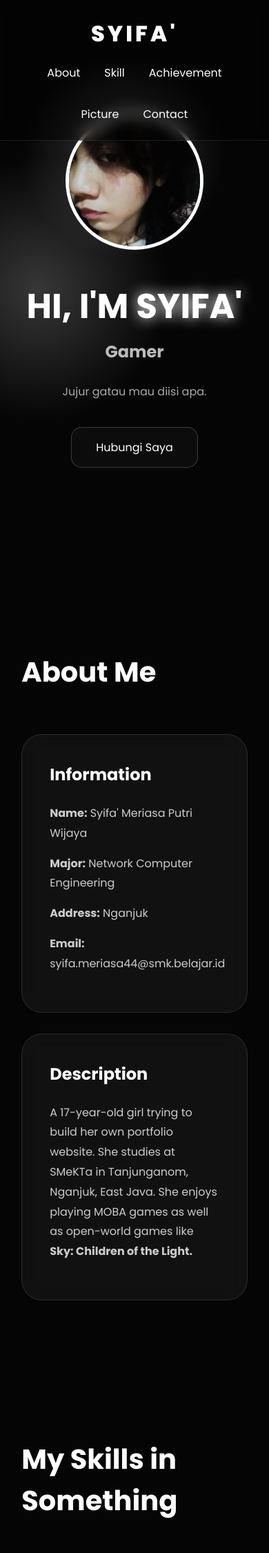
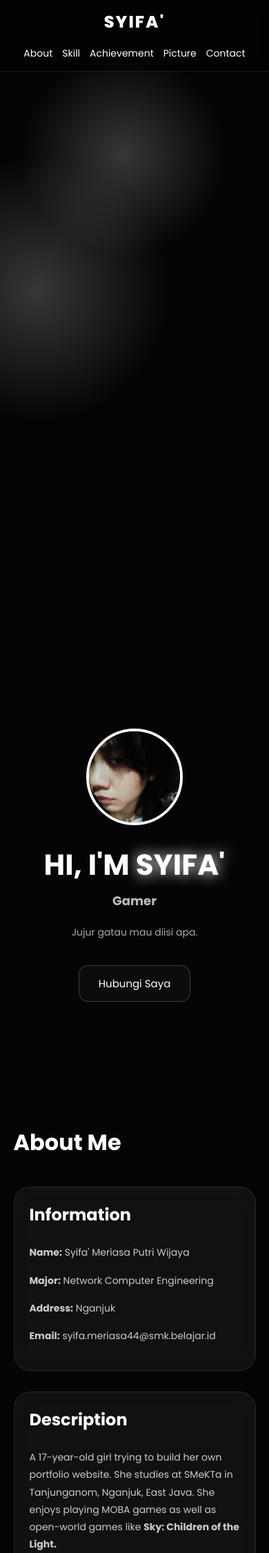
Before and after one commit to amewri4x/porto, a PHP site: page / in a window 390 px wide. Shown: the top 2251 px of the page at 69% size. Run offline with PHP 8.4, Linux system fonts and the light colour scheme.

Commit message:
Update style.css

```diff
--- a/style.css
+++ b/style.css
@@ -370,94 +370,262 @@ footer{
   border-top:1px solid rgba(255,255,255,.1);
 }
 
-/* RESPONSIVE */
+/* =========================
+   RESPONSIVE MOBILE FULL
+========================= */
 
 @media(max-width:900px){
 
+  /* NAVBAR */
+
   .navbar{
+    padding:16px 5%;
     flex-direction:column;
+    gap:15px;
+  }
+
+  .logo{
+    font-size:28px;
+    letter-spacing:2px;
+  }
+
+  .navbar ul{
+    display:flex;
+    flex-wrap:wrap;
+    justify-content:center;
+    gap:18px;
+  }
+
+  .navbar a{
+    font-size:15px;
+  }
+
+  /* HERO */
+
+  .hero{
+    padding:220px 20px 100px;
+    min-height:auto;
+  }
+
+  .profile{
+    width:160px;
+    height:160px;
+    border-width:4px;
+  }
+
+  .hero h1{
+    font-size:52px;
+    line-height:1.1;
+    margin-top:30px;
+  }
+
+  .typing{
+    font-size:22px;
+    height:auto;
+    margin-top:15px;
+  }
+
+  .hero p{
+    font-size:15px;
+    line-height:1.8;
+    margin-top:20px;
+    padding:0 5px;
+  }
+
+  .outline-btn{
+    padding:14px 28px;
+    font-size:15px;
+    border-radius:14px;
+  }
+
+  /* SECTION */
+
+  section{
+    padding:80px 5%;
+  }
+
+  .title{
+    margin-bottom:40px;
+  }
+
+  .title h1{
+    font-size:38px;
+  }
+
+  /* ABOUT */
+
+  .about-container{
+    grid-template-columns:1fr;
+  }
+
+  .card{
+    padding:28px;
+    border-radius:24px;
+  }
+
+  .card h2{
+    font-size:24px;
+  }
+
+  .card p{
+    font-size:14px;
+    line-height:1.8;
+  }
+
+  /* SKILLS */
+
+  .skill-top span{
+    font-size:14px;
+  }
+
+  .bar{
+    height:12px;
+  }
+
+  /* ACHIEVEMENT */
+
+  .achievement-container{
+    grid-template-columns:1fr;
+  }
+
+  .achievement-card{
+    padding:30px;
+    border-radius:24px;
+  }
+
+  .achievement-card h1{
+    font-size:52px;
+  }
+
+  /* PICTURE */
+
+  .picture-container{
+    grid-template-columns:1fr;
+  }
+
+  .picture-card{
+    border-radius:24px;
+  }
+
+  .picture-card img{
+    height:220px;
+  }
+
+  .picture-content{
+    padding:24px;
+  }
+
+  .picture-content h2{
+    font-size:24px;
+  }
+
+  .picture-content p{
+    font-size:14px;
+    line-height:1.7;
+  }
+
+  /* GALLERY */
+
+  .gallery{
     gap:20px;
   }
 
-  .navbar ul{
-    flex-wrap:wrap;
+  .gallery-item{
+    width:100%;
+    height:220px;
+    border-radius:20px;
+  }
+
+  /* CONTACT */
+
+  .socials{
     justify-content:center;
   }
 
-  .hero h1{
-    font-size:50px;
+  .socials a{
+    width:100%;
+    text-align:center;
+    padding:16px;
+    border-radius:16px;
+    font-size:15px;
   }
 
-  .title h1{
-    font-size:40px;
+  /* FOOTER */
+
+  footer{
+    padding:30px 20px;
+    font-size:14px;
   }
 
 }
 
-.gallery{
+
+/* =========================
+   EXTRA SMALL PHONE
+========================= */
+
+@media(max-width:500px){
+
+  .navbar{
+    padding:14px 5%;
+  }
+
+  .logo{
+    font-size:24px;
+  }
+
+  .navbar ul{
+    gap:14px;
+  }
+
+  .navbar a{
+    font-size:14px;
+  }
+
+  .hero{
+    padding-top:210px;
+  }
+
+  .profile{
+    width:140px;
+    height:140px;
+  }
+
+  .hero h1{
+    font-size:42px;
+  }
+
+  .typing{
+    font-size:18px;
+  }
+
+  .hero p{
+    font-size:14px;
+  }
+
+  .outline-btn{
     width:100%;
+    max-width:280px;
+  }
 
-  display:flex;
-  flex-wrap:wrap;
+  .title h1{
+    font-size:32px;
+  }
 
-  gap:40px;
+  .card{
+    padding:22px;
+  }
 
-  justify-content:center;
+  .achievement-card h1{
+    font-size:44px;
+  }
+
+  .picture-card img{
+    height:200px;
   }
 
   .gallery-item{
-  width:500px;
-  height:230px;
-
-  overflow:hidden;
-  border-radius:25px;
-  position:relative;
+    height:190px;
   }
 
-.gallery-item img{
-  width:100%;
-  height:100%;
-  object-fit:cover;
-  transition:.4s;
-  display:block;
 }
-
-.gallery-item:hover img{
-  transform:scale(1.05);
-  filter:brightness(.75);
-}
-
-#lightbox{
-  position:fixed;
-  inset:0;
-  background:rgba(0,0,0,.9);
-
-  display:none;
-  justify-content:center;
-  align-items:center;
-
-  z-index:99999;
-}
-
-#lightbox img{
-  max-width:90%;
-  max-height:90%;
-  border-radius:20px;
-}
-
-.close-btn{
-  position:absolute;
-  top:30px;
-  right:40px;
-
-  font-size:50px;
-  color:white;
-  cursor:pointer;
-}
-
-#bg-blobs {
-  position: fixed;
-  inset: 0;
-  z-index: -10;
-  pointer-events: none;
-}
```
Lines whose indentation alone changed are shown as unchanged.
